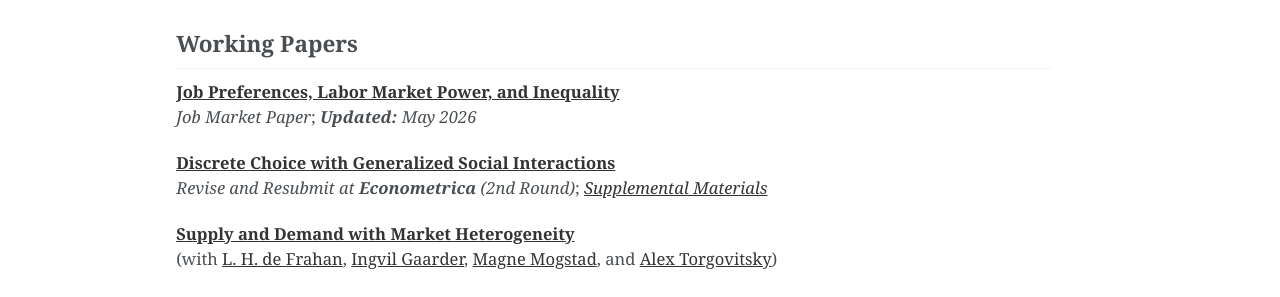
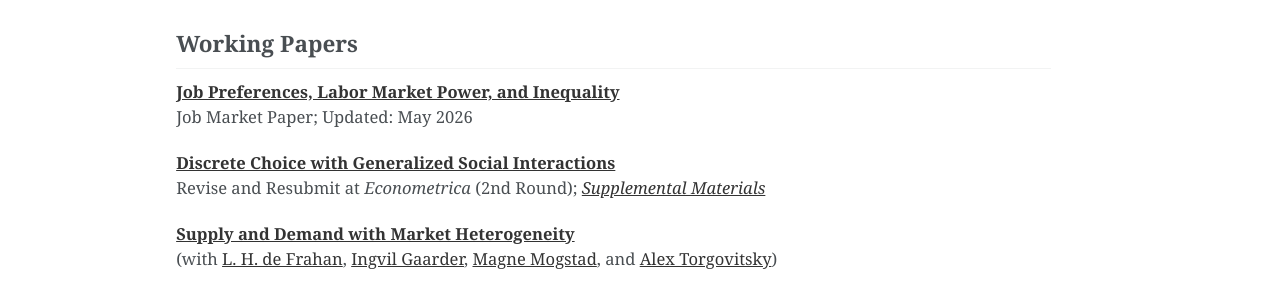
Before and after one commit to ovolpe/ovolpe.github.io, a Jekyll site: the page built from _pages/about.md, in a window 1280 px wide. Shown: the part 574-871 px from the top of the page. Built offline with Jekyll 4.4.1, drawn with Linux system fonts in a browser that asks for light colours.

```diff
--- a/_pages/about.md
+++ b/_pages/about.md
@@ -29,11 +29,11 @@ redirect_from:
 ## Working Papers
 
 [**Job Preferences, Labor Market Power, and Inequality**](/files/jmp.pdf) <br>
-_Job Market Paper_; _**Updated:** May 2026_<br>
+Job Market Paper; Updated: May 2026<br>
 
 
 [**Discrete Choice with Generalized Social Interactions**](/files/dcwgsi2025.pdf) <br>
-_Revise and Resubmit at **Econometrica** (2nd Round)_; [*Supplemental Materials*](/files/dcwgsi_supplement.pdf)<br>
+Revise and Resubmit at _Econometrica_ (2nd Round); [*Supplemental Materials*](/files/dcwgsi_supplement.pdf)<br>
 
 
 [**Supply and Demand with Market Heterogeneity**](/files/ghmtv.pdf) <br>
```
